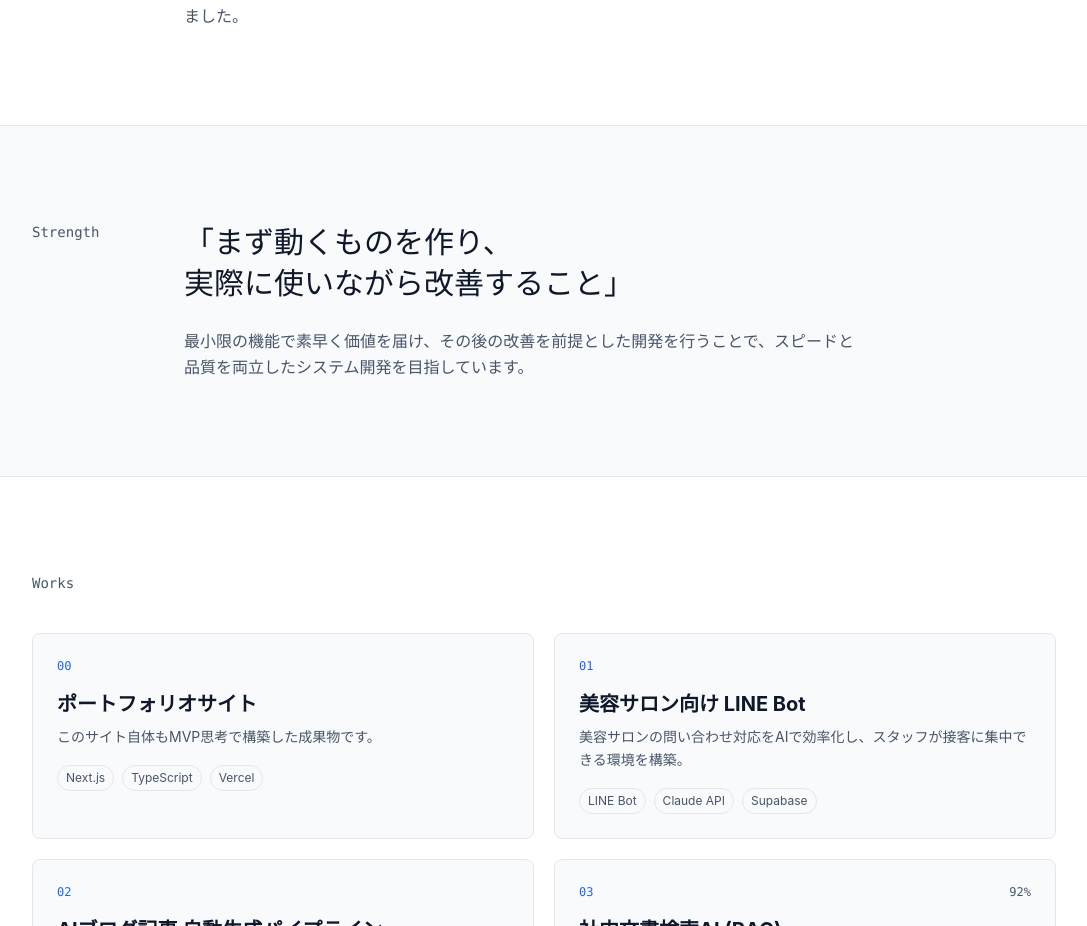
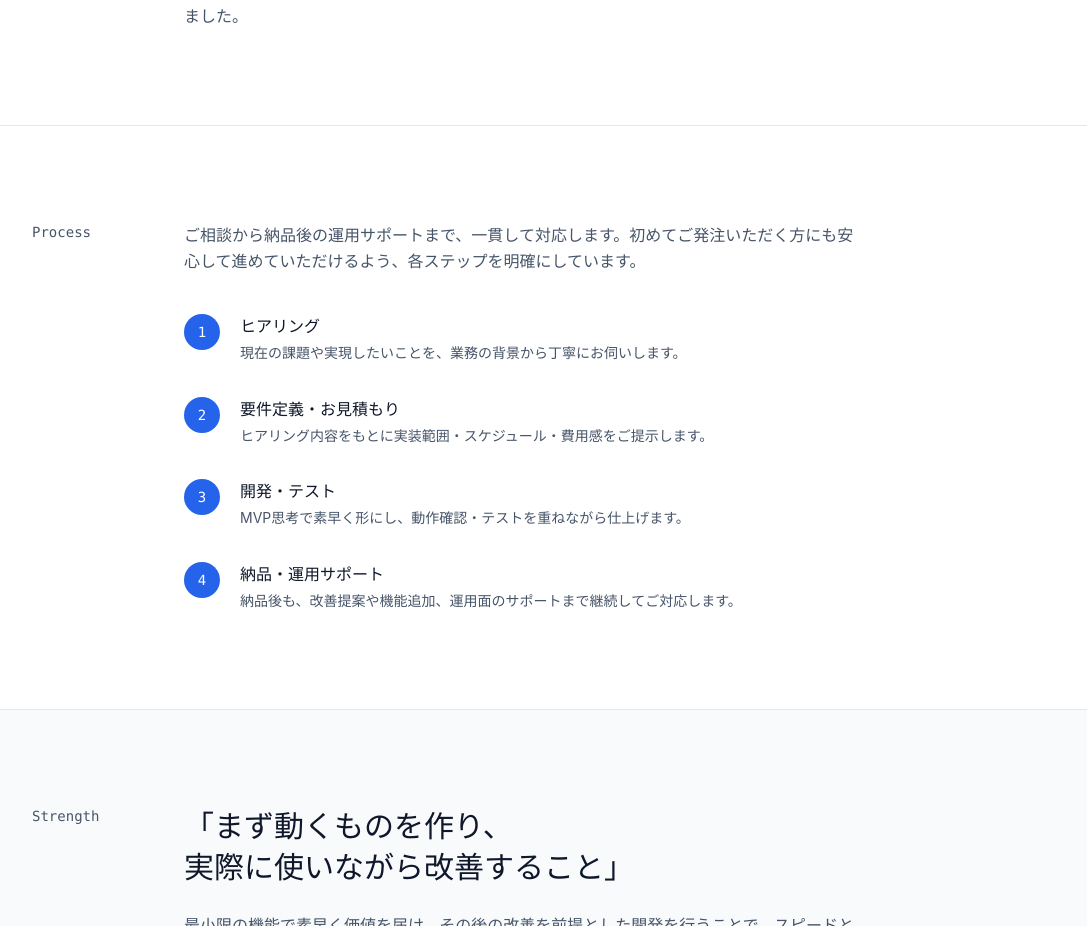
Before and after one commit to nobunori47/ai-engineer-portfolio, a Next.js app: page / in a window 1280 px wide. Shown: the part 1020-1946 px from the top of the page, without its empty margins (96-1183 px from the left). Built offline with nearby package versions, Linux system fonts and the light colour scheme.

Commit message:
ご相談から納品までのProcessセクションを追加

```diff
--- a/app/page.tsx
+++ b/app/page.tsx
@@ -75,6 +75,56 @@ export default function Home() {
             <p className="leading-relaxed text-[var(--color-text-sub)]">
             これまで、LINE Bot、AIブログ自動生成、RAG検索システム、CSチャットボットなど、実際の業務を想定した開発案件に取り組み、要件整理から実装・納品までのプロセスを経験してきました。
             </p>
+          </div>
+        </div>
+      </section>
+
+      {/* Process */}
+      <section className="py-24 px-6 border-b border-[var(--color-border)]">
+        <div className="max-w-5xl mx-auto grid sm:grid-cols-[120px_1fr] gap-8">
+          <p className="font-[family-name:var(--font-mono)] text-sm text-[var(--color-text-sub)]">
+            Process
+          </p>
+          <div className="max-w-2xl">
+            <p className="leading-relaxed text-[var(--color-text-sub)] mb-10">
+              ご相談から納品後の運用サポートまで、一貫して対応します。初めてご発注いただく方にも安心して進めていただけるよう、各ステップを明確にしています。
+            </p>
+            <ol className="space-y-8">
+              {[
+                {
+                  step: "1",
+                  title: "ヒアリング",
+                  desc: "現在の課題や実現したいことを、業務の背景から丁寧にお伺いします。",
+                },
+                {
+                  step: "2",
+                  title: "要件定義・お見積もり",
+                  desc: "ヒアリング内容をもとに実装範囲・スケジュール・費用感をご提示します。",
+                },
+                {
+                  step: "3",
+                  title: "開発・テスト",
+                  desc: "MVP思考で素早く形にし、動作確認・テストを重ねながら仕上げます。",
+                },
+                {
+                  step: "4",
+                  title: "納品・運用サポート",
+                  desc: "納品後も、改善提案や機能追加、運用面のサポートまで継続してご対応します。",
+                },
+              ].map((item) => (
+                <li key={item.step} className="flex gap-5">
+                  <span className="shrink-0 w-9 h-9 rounded-full bg-[var(--color-accent)] text-white flex items-center justify-center font-[family-name:var(--font-mono)] text-sm">
+                    {item.step}
+                  </span>
+                  <div>
+                    <p className="font-medium">{item.title}</p>
+                    <p className="mt-1 text-sm text-[var(--color-text-sub)] leading-relaxed">
+                      {item.desc}
+                    </p>
+                  </div>
+                </li>
+              ))}
+            </ol>
           </div>
         </div>
       </section>
```
